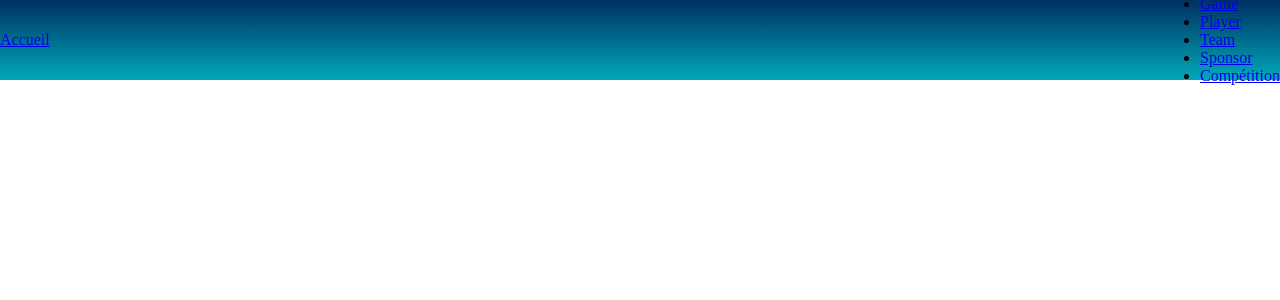
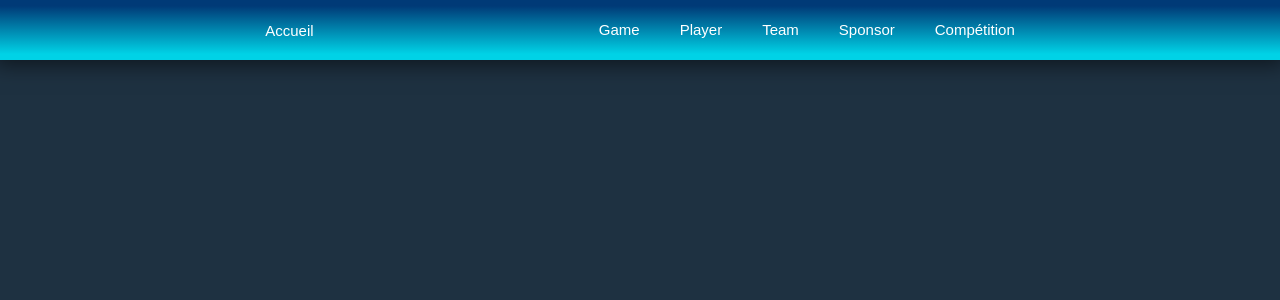
Before and after one commit to Zen-kun04/agence-gaming, a PHP site: page / in a window 1280 px wide. Shown: the top 300 px of the page. Run offline with PHP 8.4, Linux system fonts and the light colour scheme.

Commit message:
navbar terminée

```diff
--- a/src/components/navbar.php
+++ b/src/components/navbar.php
@@ -1,5 +1,6 @@
 <header class="header">
-    <a href="#">Accueil</a>
+    <!-- <a href="#">Accueil</a> -->
+    <button class="accueilBtn">Accueil</button>
 
     <nav class="navbar">
         <ul>
--- a/src/index.php
+++ b/src/index.php
@@ -28,6 +28,7 @@
     <main>
         <div id="container">
 
+
         </div>
     </main>
 </body>
--- a/src/style.css
+++ b/src/style.css
@@ -4,12 +4,81 @@
     scroll-behavior: smooth;
 }
 
+body {
+    background-color: rgb(30, 49, 65);
+}
+
 .header {
     width: 100%;
-    height: 80px;
-    background: linear-gradient(rgb(0, 48, 99), rgb(0, 169, 185));
+    height: 60px;
+    background: linear-gradient(rgb(0, 58, 119)10%, rgb(0, 210, 230)90%);
+    box-shadow: 0px 0px 20px 5px #00000088;
 
     display: flex;
-    justify-content: space-between;
+    justify-content: space-evenly;
+    align-items: center;
+
+    position: fixed;
+}
+
+.accueilBtn {
+    border: none;
+    background: none;
+}
+
+
+a,
+.accueilBtn {
+    font-family: sans-serif;
+    font-weight: 500;
+    font-size: 15px;
+    color: white;
+    text-decoration: none;
+}
+
+li,
+.accueilBtn {
+    padding: 20px;
+    cursor: pointer;
+    transition: 0.3s;
+}
+
+.accueilBtn:hover {
+    background-color: rgb(0, 58, 119);
+    margin-top: 30px;
+    border-radius: 0px 0px 0px 12px;
+    padding-top: 45px;
+}
+
+ul {
+    display: flex;
     align-items: center;
 }
+
+li {
+    list-style-type: none;
+}
+
+li:hover {
+    background-color: rgb(0, 58, 119);
+    margin-top: 30px;
+    border-radius: 0px 0px 0px 12px;
+    padding-top: 45px;
+}
+
+
+@media screen and (max-width:520px) {
+    .accueilBtn {
+        display: none;
+    }
+
+    li {
+        padding: 20px 5px;
+    }
+
+    a,
+    .accueilBtn {
+        font-weight: 400;
+        font-size: 13px;
+    }
+}
```
